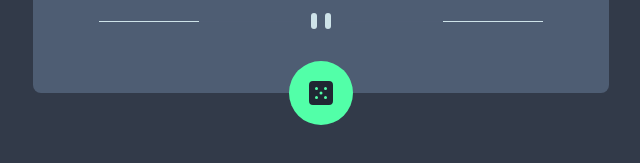
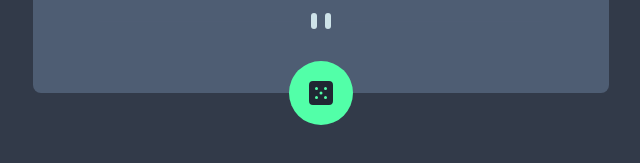
Before and after one commit to Jon-tim/Advice-Generator, a plain HTML site: page src/index.html in a window 1280 px wide. Shown: the part 433-596 px from the top of the page, 319-959 px from the left. Drawn offline with Linux system fonts and the light colour scheme.

Commit message:
updated html

```diff
--- a/src/index.html
+++ b/src/index.html
@@ -28,44 +28,16 @@
           "Click on the dice button below to get random quotes! Enjoy!!"
         </p>
         <div class="flex items-center justify-center mb-8 relative">
-          <hr
-            class="h-[1px] border-0 min-w-[100px] bg-light-cyan absolute left-0 z-10"
+          <img
+            src="../images/pattern-divider-mobile.svg"
+            class="mobile-divider md:hidden w-full"
+            alt=""
           />
-          <!-- <img
-            src="../images/pattern-divider-mobile.svg"
-            class="w-full"
+
+          <img
+            src="../images/pattern-divider-desktop.svg"
+            class="desktop-divider hidden md:block w-full"
             alt=""
-          /> -->
-          <svg
-            class="mobile-divider md:hidden w-full"
-            width="295"
-            height="16"
-            xmlns="http://www.w3.org/2000/svg"
-          >
-            <g fill="none" fill-rule="evenodd">
-              <path fill="#4F5D74" d="M0 8h122v1H0zM173 8h122v1H173z" />
-              <g transform="translate(138)" fill="#CEE3E9">
-                <rect width="6" height="16" rx="3" />
-                <rect x="14" width="6" height="16" rx="3" />
-              </g>
-            </g>
-          </svg>
-          <svg
-            class="desktop-divider hidden md:block w-full"
-            width="444"
-            height="16"
-            xmlns="http://www.w3.org/2000/svg"
-          >
-            <g fill="none" fill-rule="evenodd">
-              <path fill="#4F5D74" d="M0 8h196v1H0zM248 8h196v1H248z" />
-              <g transform="translate(212)" fill="#CEE3E9">
-                <rect width="6" height="16" rx="3" />
-                <rect x="14" width="6" height="16" rx="3" />
-              </g>
-            </g>
-          </svg>
-          <hr
-            class="h-[1px] border-0 min-w-[100px] absolute right-0 z-10 bg-light-cyan"
           />
         </div>
         <div
```
